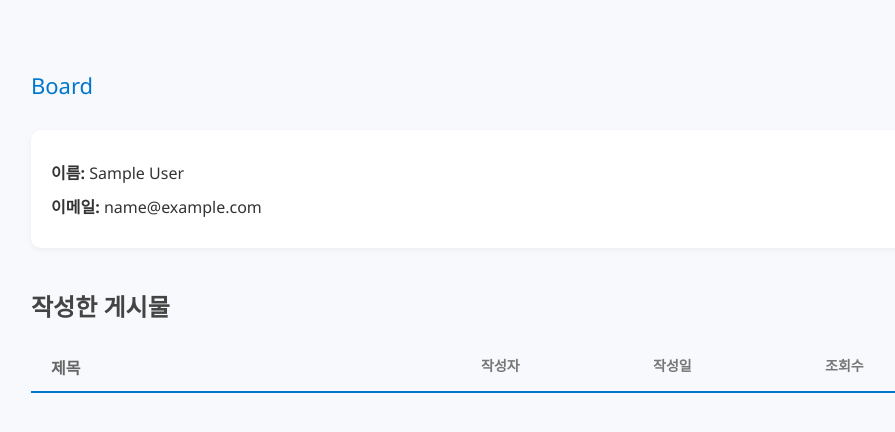
After one commit to nemm3623/Board, a Flask app: page /my-profile in a window 1280 px wide. The commit adds this page. Shown: the top 432 px of the page, without its empty margins (159-1054 px from the left). Run offline with Flask 3, Linux system fonts and the light colour scheme; the visitor is signed in with stand-in values (Sample User, id 1); data that the repository does not hold is empty.

Commit message:
내 프로필 및 파일구조 변경

```diff
--- a/app.py
+++ b/app.py
@@ -1,10 +1,18 @@
 import secrets
+
 import models
-import posts
 
-from flask import Flask, render_template, request, session, redirect, url_for, flash
+from flask import Flask, render_template, request, session
+
+from users import users_bp
+
+from posts import posts_bp
 
 app = Flask(__name__)
+
+app.register_blueprint(users_bp)
+app.register_blueprint(posts_bp)
+
 
 app.secret_key = secrets.token_hex(32)
 
@@ -12,187 +20,19 @@ app.secret_key = secrets.token_hex(32)
 @app.route('/', methods=['GET', 'POST'])
 def index():
     if request.method == 'GET':
+
         boards = models.get_all_boards()
+        status = session.get('user')
+        user_list = models.get_all_user()
 
-        status = session.get('user')
-
-        return render_template('index.html', boards=boards, status=status)
+        return render_template('index.html', boards=boards, list=user_list, status=status)
 
     elif request.method == 'POST':
-        keyword = request.form['keyword']
+        keyword = request.form.get('keyword', '')
         boards = models.get_board(keyword)
-        return render_template('index.html', boards=boards)
+        user_list = models.get_all_user()
 
-
-@app.route('/logout', methods=['GET'])
-def logout():
-    session.pop('user', None)
-    return redirect(url_for('index'))
-
-
-# 로그인
-@app.route('/login', methods=['GET', 'POST'])
-def login():
-    if request.method == 'GET':
-        return render_template('login.html')
-
-    elif request.method == 'POST':
-
-        id = request.form['id']
-        password = request.form['pw']
-
-        user = models.get_user(id, password)
-
-        if user is None:
-            error = '존재하지 않는 계정입니다.'
-            return render_template('login.html', error=error)
-
-        # 로그인시 세션 생성
-        session['user'] = user
-
-        return redirect(url_for('index'))
-
-
-# 회원가입
-@app.route('/register', methods=['GET', 'POST'])
-def register():
-    if request.method == 'GET':
-        return render_template('register.html')
-
-    elif request.method == 'POST':
-
-        id = request.form['id']
-        email = request.form['email']
-        name = request.form['name']
-        password = request.form['pw']
-
-        if not id or not email or not name or not password:
-            error = "빈칸을 채워주세요."
-            return render_template('register.html', error=error)
-
-        result = models.register(id, name, email, password)
-
-        if not result:
-            error = '이미 존재하는 아이디입니다.'
-            return render_template('register.html', error=error)
-
-        return redirect(url_for('login'))
-
-
-# 아이디 찾기
-@app.route('/findID', methods=['GET', 'POST'])
-def find_id():
-    if request.method == 'GET':
-        return render_template('findID.html')
-
-    elif request.method == 'POST':
-        name = request.form['name']
-        email = request.form['email']
-
-        result = models.find_id(name, email)
-        if not result:
-            error = "존재하지 않는 사용자입니다."
-            return render_template('findID.html', error=error)
-
-        return render_template('findID.html', id=result)
-
-
-# 비밀번호 찾기
-@app.route('/findPW', methods=['GET', 'POST'])
-def find_pw():
-    if request.method == 'GET':
-        return render_template('findPW.html')
-
-    elif request.method == 'POST':
-        id = request.form['id']
-        name = request.form['name']
-        email = request.form['email']
-
-        result = models.find_passwd(id, name, email)
-
-        if result:
-            return render_template('findPW.html', result=result)
-        else:
-            return render_template('findPW.html', error=True)
-
-
-# 내 프로필 보기
-@app.route('/myprofile', methods=['GET', 'POST'])
-def myprofile():
-    if request.method == 'GET':
-        return render_template('myprofile.html')
-
-
-# 게시물 작성
-@app.route('/write', methods=['GET', 'POST'])
-def write():
-    if request.method == 'GET':
-        return render_template('write.html')
-
-    elif request.method == 'POST':
-
-        if session.get('user') is None:
-            flash("로그인 후 이용해주세요.")
-            return redirect(url_for('login'))
-
-        posts.write()
-
-
-
-# 게시물 방문
-@app.route('/post/<int:no>', methods=['GET', 'POST'])
-def post(no):
-    if request.method == 'GET':
-        board = models.get_board(no)[0]
-
-        # 요청을 보낸 클라이언트의 세션을 획득
-        client = session.get('user')
-
-        print(board['secret'])
-        # 클라이언트의 id가 작성자의 id와 같은지 확인
-        if client and client['id'] == board['id']:
-            models.update_views(no)
-            return render_template('post.html', board=board, author=True)
-        elif board['secret'] == 1:    # 비밀 글의 경우 작성자가 아니면 확인불가
-            flash("해당 글은 비밀글로 작성자만 볼 수 있습니다.")
-            return redirect(url_for('index'))
-        else:
-            models.update_views(no)
-            return render_template("post.html", board=board, author=False)
-
-    elif request.method == 'POST':
-
-        edit = request.form.get('edit')
-
-        if edit == "수정":
-            return redirect(url_for('update', no=no))
-        elif edit == "삭제":
-            models.delete_board(no)
-            return redirect(url_for('index'))
-
-
-# 게시글 수정
-@app.route('/update/<int:no>', methods=['GET', 'POST'])
-def update(no):
-    if request.method == 'GET':
-        board = models.get_board(no)[0]
-        return render_template('update.html', board=board)
-
-    elif request.method == 'POST':
-        title = request.form['title']
-        content = request.form['content']
-        secret = request.form.get('secret', '0')
-
-        if not title:
-            flash("제목을 입력해주세요.")
-            return redirect(url_for('update', no=no))
-        elif not content:
-            flash("내용을 입력해주세요.")
-            return redirect(url_for('update', no=no))
-
-        models.update_board(no, title, content, int(secret))
-        print(secret)
-        return redirect(url_for('index'))
+        return render_template('index.html', boards=boards, list=user_list, status=session.get('user'))
 
 
 if __name__ == '__main__':
--- a/models.py
+++ b/models.py
@@ -40,11 +40,12 @@ def get_board(keyword=None):
 
     try:
         no = int(keyword)
-        query = "SELECT * FROM Boards WHERE No = %s OR id LIKE %s OR title LIKE %s"
+        query = "SELECT * FROM Boards WHERE No = %s OR id = %s OR title LIKE %s"
         cursor.execute(query, (no, new_word, new_word))
+
     except ValueError:
         # keyword가 숫자가 아니면 No 비교는 제외
-        query = "SELECT * FROM Boards WHERE id LIKE %s OR title LIKE %s"
+        query = "SELECT * FROM Boards WHERE id = %s OR title LIKE %s"
         cursor.execute(query, (new_word, new_word))
 
     result = cursor.fetchall()
@@ -100,6 +101,19 @@ def delete_board(no):
     db_connection.commit()
     cursor.close()
     db_connection.close()
+
+
+def get_all_user():
+    db_connection, cursor = get_connection()
+
+    query = "SELECT * FROM Users"
+    cursor.execute(query)
+    result = cursor.fetchall()
+
+    cursor.close()
+    db_connection.close()
+
+    return result
 
 
 # 로그인
--- /dev/null
+++ b/static/CSS/my-profile.css
@@ -0,0 +1,82 @@
+ body {
+     font-family: 'Segoe UI', Tahoma, Geneva, Verdana, sans-serif;
+     background-color: #f7f9fc;
+     margin: 0;
+     padding: 0;
+ }
+
+.container {
+    max-width: 900px;
+    margin: 50px auto;
+    padding: 20px;
+}
+
+a {
+    text-decoration: none;
+    color: #0077cc;
+}
+
+a:hover {
+    text-decoration: underline;
+}
+
+.header {
+    text-align: left;
+    margin-bottom: 30px;
+    font-size: 22px;
+}
+
+.profile {
+    background-color: #ffffff;
+    padding: 20px;
+    border-radius: 10px;
+    box-shadow: 0 2px 6px rgba(0,0,0,0.05);
+    margin-bottom: 40px;
+}
+
+.profile p {
+    margin: 10px 0;
+    font-size: 16px;
+    color: #333;
+}
+
+h2 {
+    margin-bottom: 20px;
+    color: #444;
+}
+
+#col {
+    display: grid;
+    grid-template-columns: 5fr 2fr 2fr 1fr;
+    font-weight: bold;
+    color: #666;
+    padding: 12px 20px;
+    border-bottom: 2px solid #0077cc;
+}
+
+.row {
+    display: grid;
+    grid-template-columns: 5fr 2fr 2fr 1fr;
+    align-items: center;
+    padding: 15px 20px;
+    background-color: #ffffff;
+    margin: 10px 0;
+    border-radius: 8px;
+    box-shadow: 0 2px 5px rgba(0, 0, 0, 0.05);
+    transition: background-color 0.2s, transform 0.2s;
+}
+
+.row:hover {
+    background-color: #f0f4ff;
+    transform: scale(1.01);
+}
+
+.title a {
+    font-weight: 600;
+    color: #333;
+}
+
+.author, .date, .views {
+    color: #777;
+    font-size: 14px;
+}
--- /dev/null
+++ b/templates/my-profile.html
@@ -0,0 +1,44 @@
+<!DOCTYPE html>
+<html lang="en">
+<head>
+    <meta charset="UTF-8">
+    <title>내 프로필</title>
+    <link href="/static/CSS/my-profile.css" rel="stylesheet">
+</head>
+<body>
+<div class="container">
+    <div class="header">
+        <a href="/">Board</a>
+    </div>
+
+    <div class="profile">
+        <p><strong>이름:</strong> {{ user.name }}</p>
+        <p><strong>이메일:</strong> {{ user.email }}</p>
+    </div>
+
+    <div>
+        <h2>작성한 게시물</h2>
+
+        <div id="col">
+            <span class="title">제목</span>
+            <span class="author">작성자</span>
+            <span class="date">작성일</span>
+            <span class="views">조회수</span>
+        </div>
+
+        <div>
+            {% for board in boards %}
+                <div class="row">
+                    <span class="title">
+                        <a href="/post/{{ board.No }}">{{ board.title }}</a>
+                    </span>
+                    <span class="author">{{ board.id }}</span>
+                    <span class="date">{{ board.create_at }}</span>
+                    <span class="views">{{ board.views }}</span>
+                </div>
+            {% endfor %}
+        </div>
+    </div>
+</div>
+</body>
+</html>
--- /dev/null
+++ b/users.py
@@ -0,0 +1,108 @@
+
+
+import models
+
+from flask import Blueprint, request, session, render_template, redirect, url_for, flash
+
+users_bp = Blueprint('users', __name__)
+
+
+@users_bp.route('/logout', methods=['GET'])
+def logout():
+    session.pop('user', None)
+    return redirect(url_for('index'))
+
+
+# 로그인
+@users_bp.route('/login', methods=['GET', 'POST'])
+def login():
+    if request.method == 'GET':
+        return render_template('login.html')
+
+    elif request.method == 'POST':
+
+        id = request.form['id']
+        password = request.form['pw']
+
+        user = models.get_user(id, password)
+
+        if user is None:
+            flash('존재하지 않는 계정입니다.')
+            return redirect(url_for('login'))
+
+        session['user'] = user
+
+        return redirect(url_for('index'))
+
+
+# 회원가입
+@users_bp.route('/register', methods=['GET', 'POST'])
+def register():
+    if request.method == 'GET':
+        return render_template('register.html')
+
+    elif request.method == 'POST':
+        id = request.form['id']
+        email = request.form['email']
+        name = request.form['name']
+        password = request.form['pw']
+
+        if not id or not email or not name or not password:
+            error = "빈칸을 채워주세요."
+            return render_template('register.html', error=error)
+
+        result = models.register(id, name, email, password)
+
+        if not result:
+            error = '이미 존재하는 아이디입니다.'
+            return render_template('register.html', error=error)
+
+        return redirect(url_for('login'))
+
+
+# 아이디 찾기
+@users_bp.route('/findID', methods=['GET', 'POST'])
+def find_id():
+    if request.method == 'GET':
+        return render_template('findID.html')
+
+    elif request.method == 'POST':
+        name = request.form['name']
+        email = request.form['email']
+
+        result = models.find_id(name, email)
+        if not result:
+            error = "존재하지 않는 사용자입니다."
+            return render_template('findID.html', error=error)
+
+        return render_template('findID.html', id=result)
+
+
+# 비밀번호 찾기
+@users_bp.route('/findPW', methods=['GET', 'POST'])
+def find_pw():
+    if request.method == 'GET':
+        return render_template('findPW.html')
+
+    elif request.method == 'POST':
+        id = request.form['id']
+        name = request.form['name']
+        email = request.form['email']
+
+        result = models.find_passwd(id, name, email)
+
+        if result:
+            return render_template('findPW.html', result=result)
+        else:
+            return render_template('findPW.html', error=True)
+
+
+# 내 프로필 보기
+@users_bp.route('/my-profile', methods=['GET'])
+def my_profile():
+    if request.method == 'GET':
+        user = session.get('user')
+
+        my_boards = models.get_board(user['id'])
+
+        return render_template('my-profile.html', user=user, boards=my_boards)
```
Also changed, not shown: posts.py (+83 -25 lines), static/CSS/index.css (+49 -16 lines), templates/index.html (+25 -2 lines), templates/myprofile.html (deleted, +0 -25 lines).
